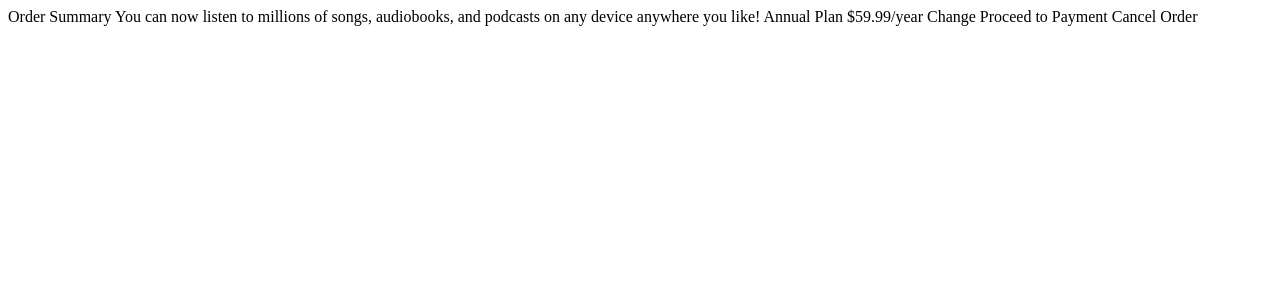
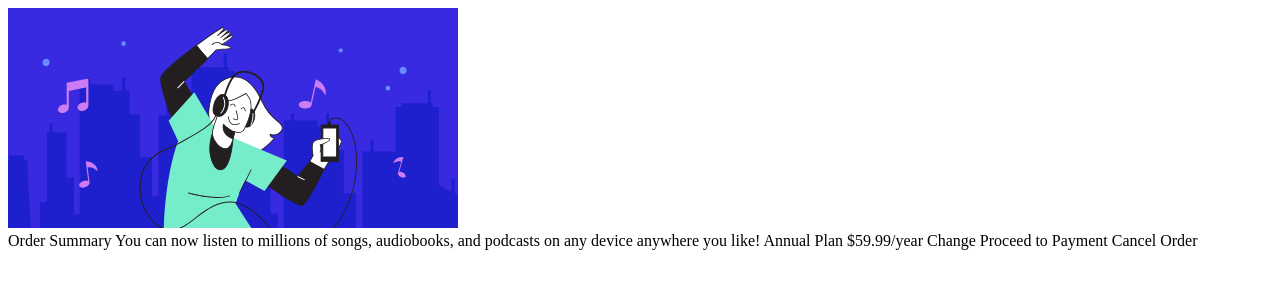
Before and after one commit to RaizaCirne/order-summary-component, a plain HTML site: page index.html in a window 1280 px wide. Drawn offline with Linux system fonts and the light colour scheme.

Commit message:
Adicionando imagem de ilustração

```diff
--- a/index.html
+++ b/index.html
@@ -16,7 +16,7 @@
 </head>
 <body>
   <main>
-
+    <img src="images/illustration-hero.svg" alt="Ilustração">
   </main>
 
   Order Summary
```
